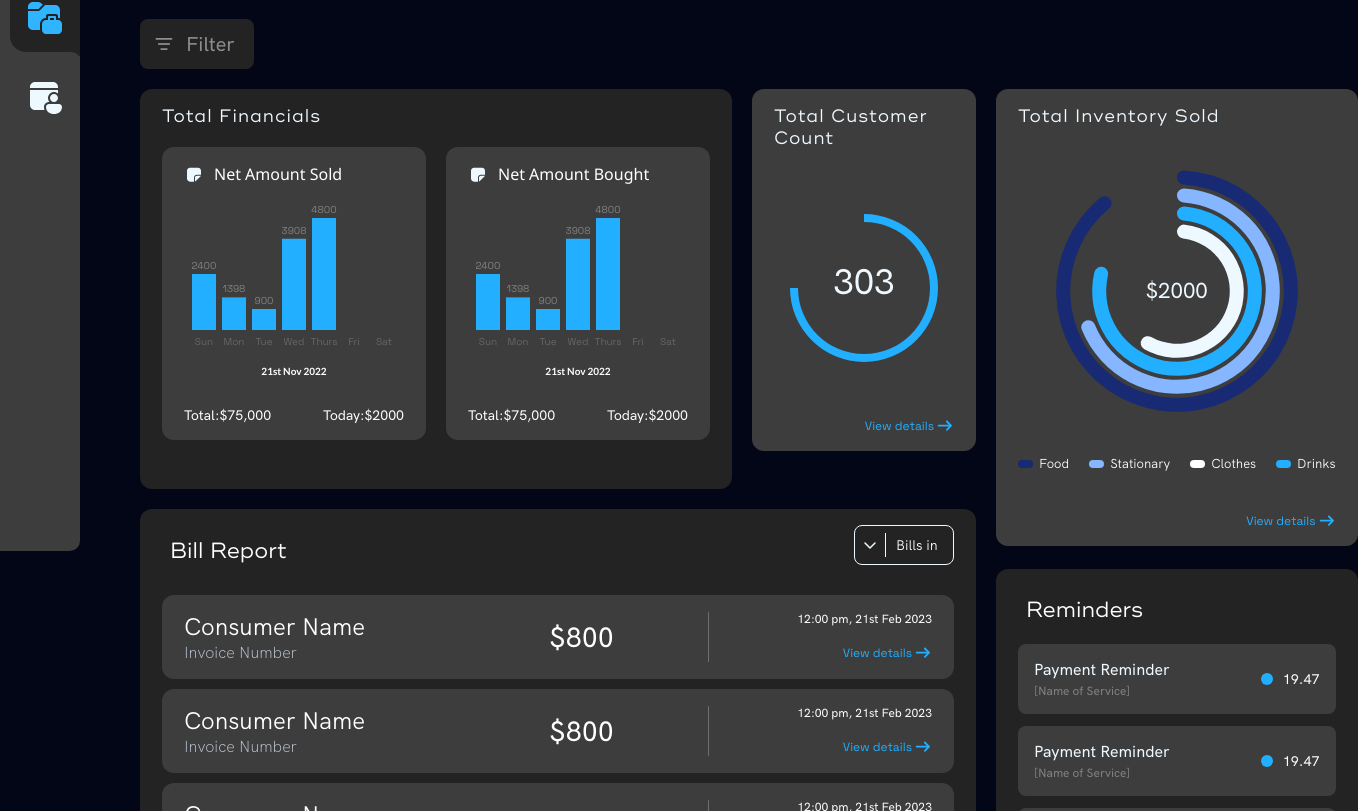
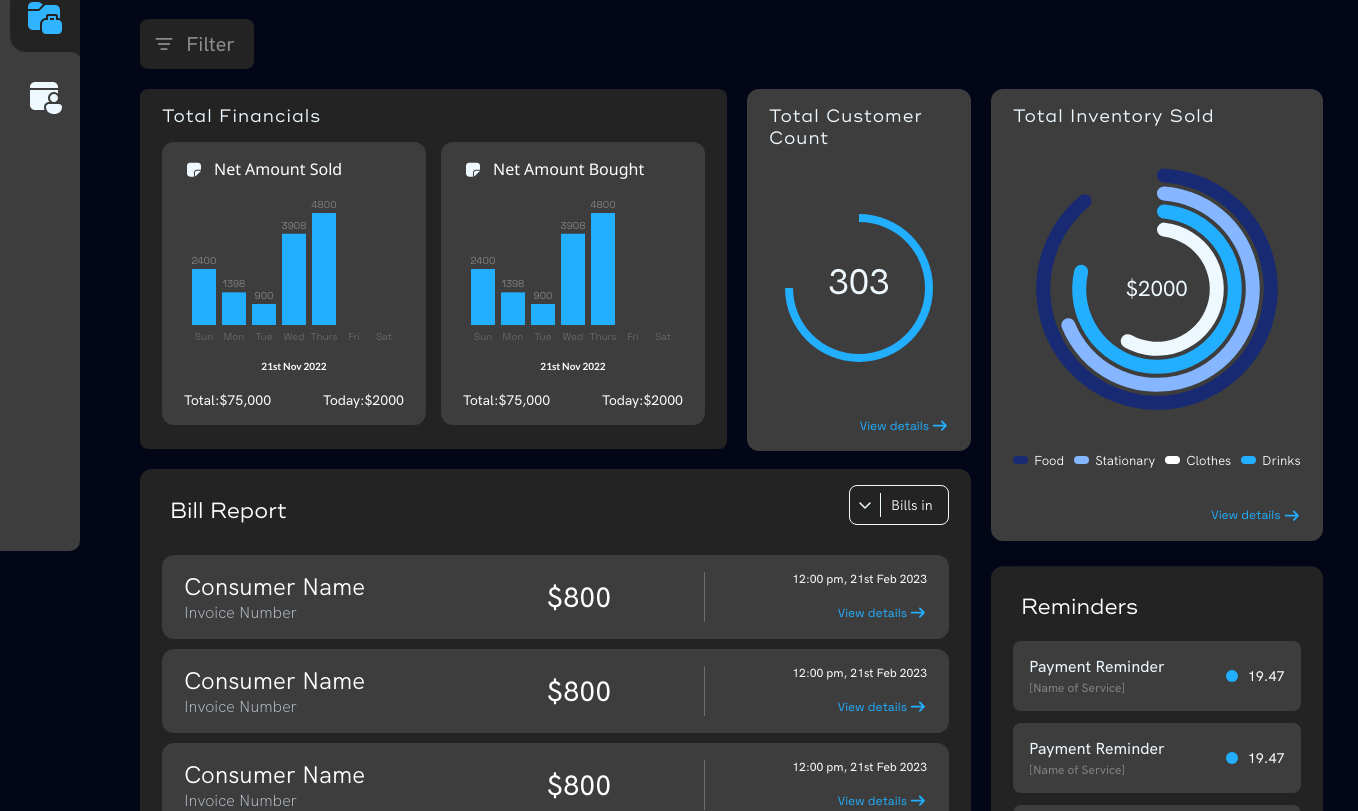
Before and after one commit to DiBi-iitg/DiBi-Electron-App, a React app: page / in a window 1280 px wide. Shown: the part 89-900 px from the top of the page, 1358 px wide, since content can reach past the window. Built offline with nearby package versions, Linux system fonts and the light colour scheme.

Commit message:
added components

```diff
--- a/src/components/Donut.module.css
+++ b/src/components/Donut.module.css
@@ -7,21 +7,15 @@
 
 @font-face {
   font-family: HK-Grotesk-Medium-Legacy;
-    src: url("../fonts/hk-grotesk/HKGrotesk-MediumLegacy.otf")
-    format("opentype");
-
-
+  src: url("../fonts/hk-grotesk/HKGrotesk-MediumLegacy.otf") format("opentype");
 }
 @font-face {
   font-family: HK-Grotesk;
   font-weight: regular;
-    src: url("../fonts/hk-grotesk/HKGrotesk-Regular.otf")
-    format("opentype");
-
-
+  src: url("../fonts/hk-grotesk/HKGrotesk-Regular.otf") format("opentype");
 }
 .customer-count {
-  height: 42.5rem;
+  height: 42rem;
   display: flex;
   flex-direction: column;
   justify-content: space-between;
@@ -36,76 +30,67 @@
 }
 .donut {
   margin: 0 auto;
-
   position: relative;
 }
 
 .detail-row {
   display: flex;
   justify-content: end;
-
-
 }
-.label{
+.label {
   position: absolute;
   top: 50%;
   left: 50%;
   font-size: 2rem;
   transform: translate(-50%, -50%);
-    font-family: "HK-Grotesk-Medium-Legacy",sans-serif;
+  font-family: "HK-Grotesk-Medium-Legacy", sans-serif;
   font-size: 2.2rem;
-    color: #EEF8FF;
-
-
+  color: #eef8ff;
 }
-.color-palette{
+.color-palette {
   display: flex;
   justify-content: space-between;
 }
 
 .details {
   text-decoration: none;
-    color: #22AFFF;
+  color: #22afff;
   font-size: 1.2rem;
 }
-.flex{
+.flex {
   display: flex;
   align-items: center;
-
 }
-.color-palette{
+.color-palette {
   display: flex;
   align-items: center;
-    gap: 2rem;
+  gap: 1rem;
 }
-.color-segment{
+.color-segment {
   display: flex;
   align-items: center;
   gap: 0.6rem;
 }
 .color-text {
-    font-family: 'HK-Grotesk',sans-serif;
+  font-family: "HK-Grotesk", sans-serif;
   color: white;
   font-size: 1.3rem;
 }
-.palette{
+.palette {
   width: 1.5rem;
   height: 0.8rem;
 
   border-radius: 0.4rem;
 }
-.blue1{
-    background-color: #172A73;
-
-
+.blue1 {
+  background-color: #172a73;
 }
 .dim {
-    background-color: #85B6FF;
+  background-color: #85b6ff;
 }
-.white1{
+.white1 {
   background-color: white;
 }
 .ocean {
-    background-color: #22AFFF;
-
+  background-color: #22afff;
 }
--- a/src/pages/dashboard/MainPage.module.css
+++ b/src/pages/dashboard/MainPage.module.css
@@ -11,10 +11,8 @@
 
 .db-grid {
   display: grid;
-  grid-template-columns: 586fr 301fr 300fr;
-    grid-auto-rows: 40rem;
-
-
+  grid-template-columns: 586fr 320fr 300fr;
+  grid-auto-rows: 36rem;
   gap: 2rem;
   margin-left: 14rem;
   margin-right: 6rem;
@@ -23,7 +21,7 @@
   grid-column: 1/3;
 }
 .e4{
-  transform: translateY(15%);
+  transform: translateY(27%);
 }
 
 
--- a/src/pages/dashboard/components/AmountSold.module.css
+++ b/src/pages/dashboard/components/AmountSold.module.css
@@ -26,7 +26,7 @@
     text-align: center;
     color: white;
     font-family: 'Lato', sans-serif;
-    margin-bottom: 3rem;
+    margin-bottom: 2rem;
 
 }
 .total {
--- a/src/pages/dashboard/components/Financials.js
+++ b/src/pages/dashboard/components/Financials.js
@@ -6,13 +6,15 @@ import AmountSold from "./AmountSold";
 
 const Financials = () => {
   return (
-    <Card dark={true}>
-      <span className={styles.title}>Total Financials</span>
-      <div className={styles.finances}>
-        <AmountSold sold={true} />
-        <AmountSold />
+
+      <div className={styles.financials}>
+        <span className={styles.title}>Total Financials</span>
+        <div className={styles.finances}>
+          <AmountSold sold={true} />
+          <AmountSold />
+        </div>
       </div>
-    </Card>
+
   );
 };
 
--- a/src/pages/dashboard/components/Financials.module.css
+++ b/src/pages/dashboard/components/Financials.module.css
@@ -4,18 +4,24 @@
   src: url("../../../fonts/ridley-grotesk/Ridley\ Grotesk\ Regular.otf")
     format("opentype");
 }
+.financials{
 
+  padding: 1.6rem 2.2rem;
+  border-radius: 0.8rem;
+
+  background-color: #232323;
+}
 .title {
   font-family: "Ridley-grotesk";
   letter-spacing: 0.1rem;
-
   color: #eef8ff;
   font-size: 1.8rem;
   display: block;
-  margin-bottom: 2rem;
+  margin-bottom: 1.5rem;
 }
 
 .finances {
   display: flex;
-  gap: 2rem;
+  gap: 1.5rem;
+  margin-bottom: 1rem;
 }
--- a/src/pages/dashboard/components/Reminders.module.css
+++ b/src/pages/dashboard/components/Reminders.module.css
@@ -10,7 +10,7 @@
   src: url("../../../fonts/hk-grotesk/HKGrotesk-Medium.otf") format("opentype");
 }
 .container {
-  height: 45rem;
+  height: 40rem;
   overflow-y: scroll;
 }
 
```
Also changed, not shown: 1 other file (tests, documents, lock files or other folders). Lines whose indentation alone changed are shown as unchanged.
